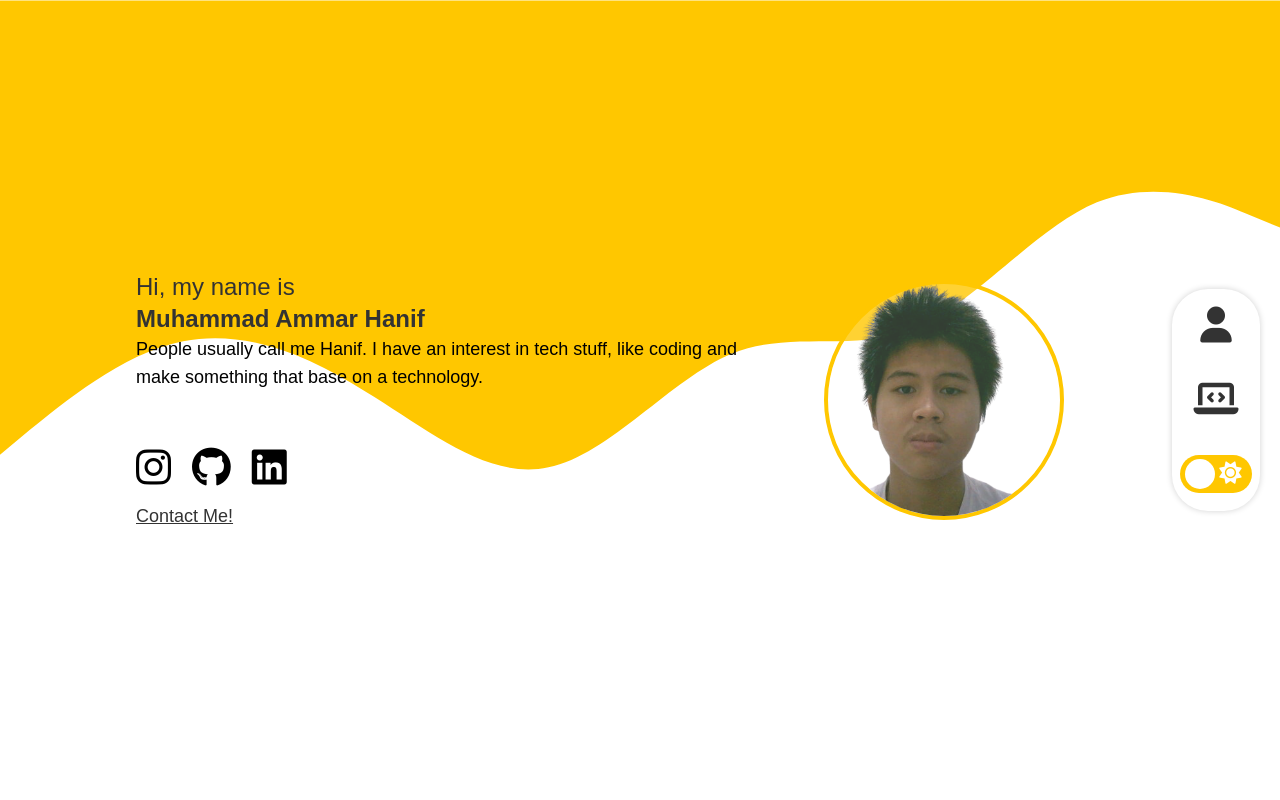
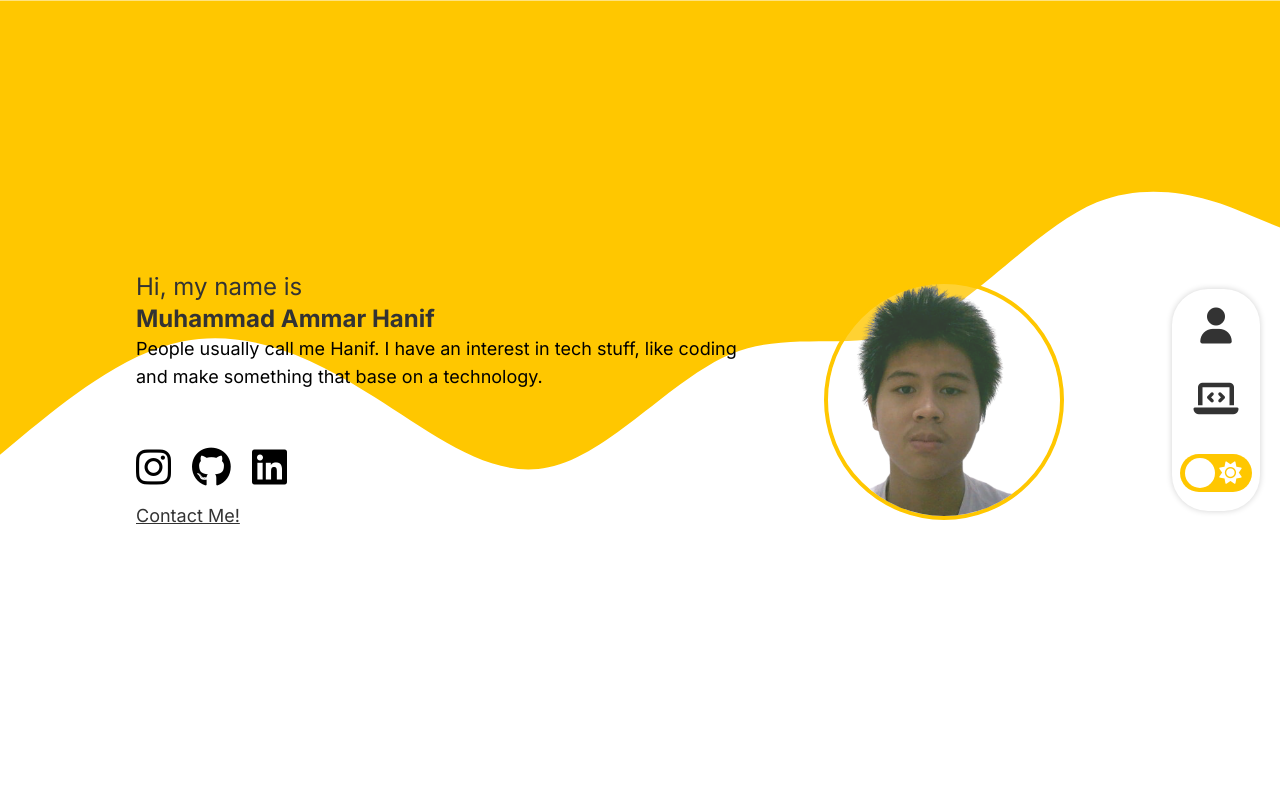
Before and after one commit to hanif-page/personal-website, a website: page index.html in a window 1280 px wide. Shown: the top 800 px of the page. Drawn offline with nearby package versions, Linux system fonts and the light colour scheme.

Commit message:
fix the undetect font family, and change the font from Poppins to Inter

```diff
--- a/index.html
+++ b/index.html
@@ -15,6 +15,15 @@
 
     <title>M Ammar Hanif</title>
     <link rel="stylesheet" href="./styles/build.css">
+    <style>
+        @import url('https://fonts.googleapis.com/css2?family=Inter:wght@100;200;300;400;500;600;700;800;900&display=swap');
+        /* @import url('https://fonts.googleapis.com/css2?family=Poppins:wght@100;200;300;400;500;600;700&display=swap'); */
+
+        *
+        {
+            font-family: "Inter", sans-serif;
+        }
+    </style>
 
     <!-- force browser to replace unsecure connection (http) to secured connection (https) -->
     <meta http-equiv="Content-Security-Policy" content="upgrade-insecure-requests">
@@ -47,9 +56,9 @@
                     <div class="mt-8 text-center md:text-left md:mt-0 md:w-9/12">
                         <h1 class="text-xl text-my-black md:text-[22px] dark:text-my-white">
                             Hi, my name is <br>
-                            <span id="my-name2" class="font-bold mr-1">Muhammad Ammar Hanif&nbsp;</span>
+                            <span id="my-name2" class="text-2xl font-bold mr-1">Muhammad Ammar Hanif&nbsp;</span>
                         </h1>
-                        <p class="text-sm md:text-base dark:text-my-white">
+                        <p class="text-base dark:text-my-white">
                             People usually call me Hanif. I have an interest in tech stuff, like coding and make something that base on a technology.
                         </p>
                     </div>
@@ -79,9 +88,9 @@
                     <div class="text-left w-11/12 mb-6 dark:text-my-white">
                         <h1 class="text-xl text-my-black md:text-[22px] xl:text-2xl dark:text-my-white">
                             Hi, my name is <br>
-                            <span id="my-name" class="my-name capitalize font-bold dark:text-my-white">muhammad ammar hanif&nbsp;</span>
+                            <span id="my-name" class="my-name text-2xl capitalize font-bold dark:text-my-white">muhammad ammar hanif&nbsp;</span>
                         </h1>
-                        <p class="text-sm md:text-base xl:text-lg">
+                        <p class="text-base xl:text-lg">
                             People usually call me Hanif. I have an interest in tech stuff, like coding and make something that base on a technology.
                         </p>
                     </div>
--- a/styles/source.css
+++ b/styles/source.css
@@ -4,12 +4,9 @@
 
 @layer components
 {
-    @import url('https://fonts.googleapis.com/css2?family=Poppins:wght@100;200;300;400;500;600;700&display=swap');
-
     *
     {
         transition: color .5s, background-color .5s, opacity .5s;
-        font-family: 'Poppins', sans-serif;
     }
 
     html
```
Also changed, not shown: styles/build.css.
